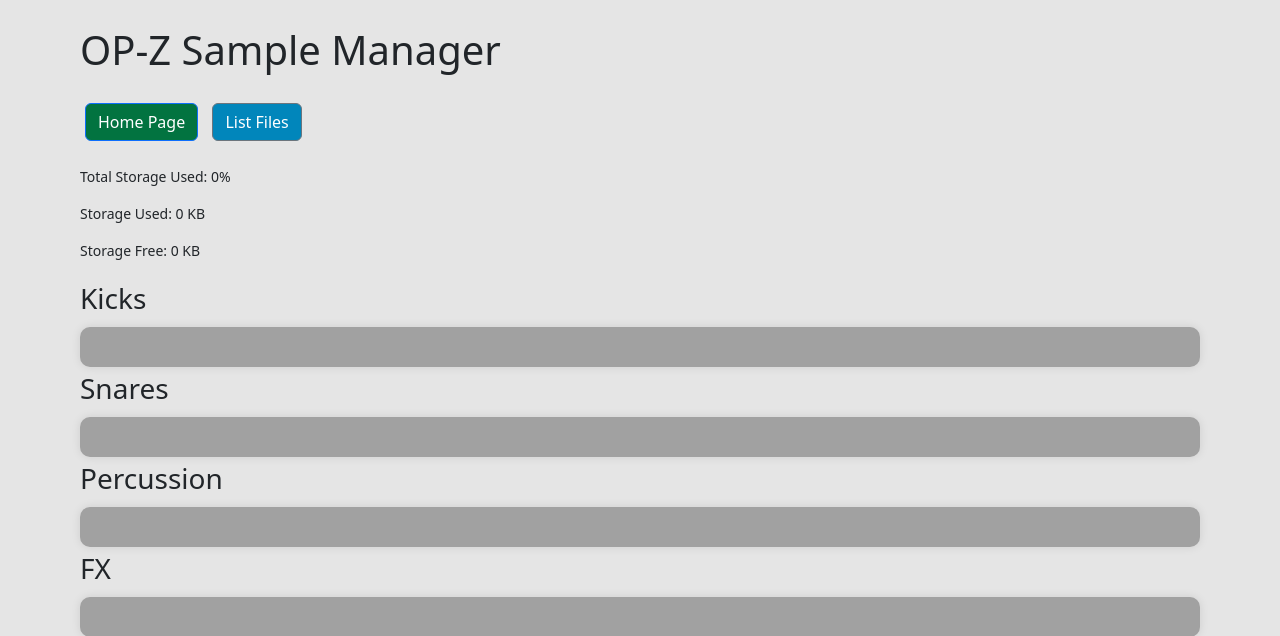
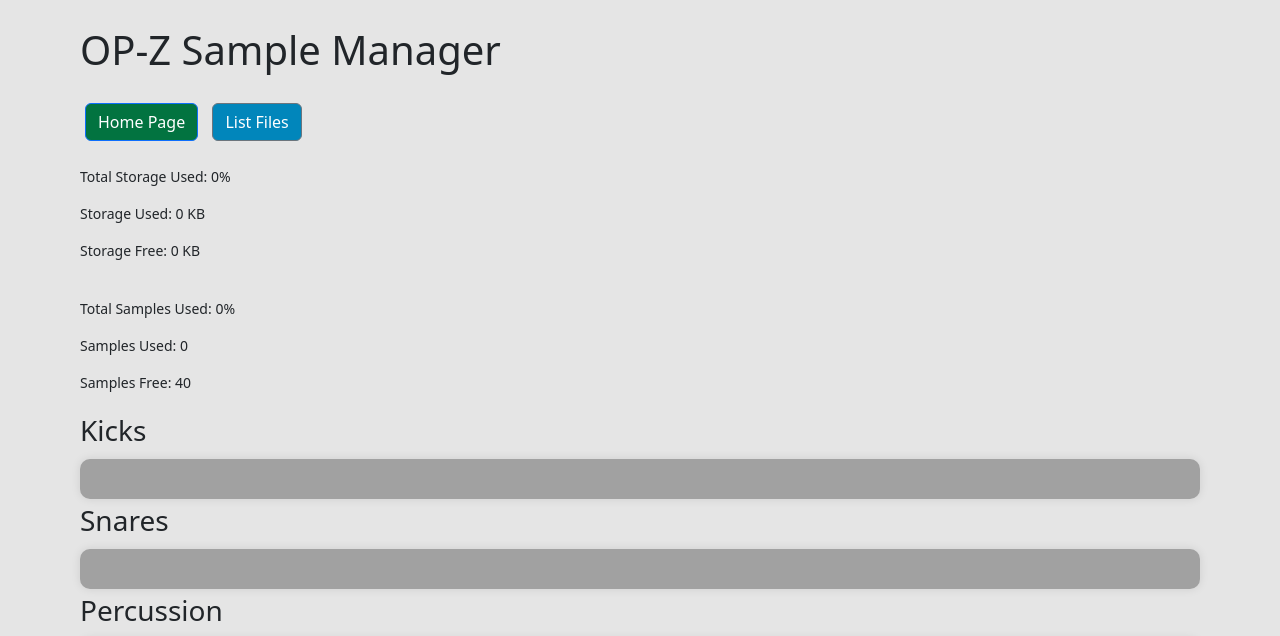
Before and after one commit to Romano-Garmez/opz-sample-manager, a Flask app: page /samplemanager in a window 1280 px wide. Shown: the top 636 px of the page. Run offline with Flask 3, Linux system fonts and the light colour scheme.

Commit message:
sample used count

```diff
--- a/static/js/samplemanager.js
+++ b/static/js/samplemanager.js
@@ -1,7 +1,10 @@
 let storageUsed = 0;
 let TOTAL_STORAGE = 32000; // 32 MB total storage
+let numSamples = 0;
+let MAX_SAMPLES = 40; // maximum number of samples allowed
 
 function updateStorageDisplay() {
+    // Update the storage info display
     const storagePercentElem = document.getElementById("storage-percent");
     const percent = ((storageUsed / TOTAL_STORAGE) * 100).toFixed(1);
     storagePercentElem.textContent = `${percent}%`;
@@ -12,6 +15,18 @@
     const storageFreeElem = document.getElementById("storage-free");
     const freeSpace = TOTAL_STORAGE - storageUsed;
     storageFreeElem.textContent = `${(freeSpace / 1024).toFixed(1)} KB`;
+
+    //samples
+    const samplesPercentElem = document.getElementById("samples-percent");
+    const samplesPercent = ((numSamples / MAX_SAMPLES) * 100).toFixed(1);
+    samplesPercentElem.textContent = `${samplesPercent}%`;
+
+    const samplesUsedElem = document.getElementById("samples-used");
+    samplesUsedElem.textContent = `${numSamples}`;
+
+    const samplesFreeElem = document.getElementById("samples-free");
+    const freeSamples = MAX_SAMPLES - numSamples;
+    samplesFreeElem.textContent = `${freeSamples}`;
 }
 
 
@@ -24,6 +39,7 @@
         const data = await response.json();
 
         storageUsed = 0;
+        numSamples = 0;
 
         // Clear existing slots
         data.categories.forEach((category, catIndex) => {
@@ -89,6 +105,9 @@
                 // Display sample info
                 const filename = slot.filename || "(empty)";
                 const filesize = slot.filesize ? ` (${(slot.filesize / 1024).toFixed(1)} KB)` : "";
+                if (typeof slot.filename === "string" && slot.filename !== "(empty)" && !slot.filename.startsWith("~")) {
+                    numSamples++;
+                }
                 if (slot.filesize) {
                     storageUsed += slot.filesize / 1024; // accumulate storage used in KB
                 }
--- a/templates/samplemanager.html
+++ b/templates/samplemanager.html
@@ -20,6 +20,10 @@
     <p>Total Storage Used: <span id="storage-percent">0%</span></p>
     <p>Storage Used: <span id="storage-used">0 KB</span></p>
     <p>Storage Free: <span id="storage-free">0 KB</span></p>
+    <br>
+    <p>Total Samples Used: <span id="samples-percent">0%</span></p>
+    <p>Samples Used: <span id="samples-used">0</span></p>
+    <p>Samples Free: <span id="samples-free">40</span></p>
 </div>
 
 <div id="file-list">
```
